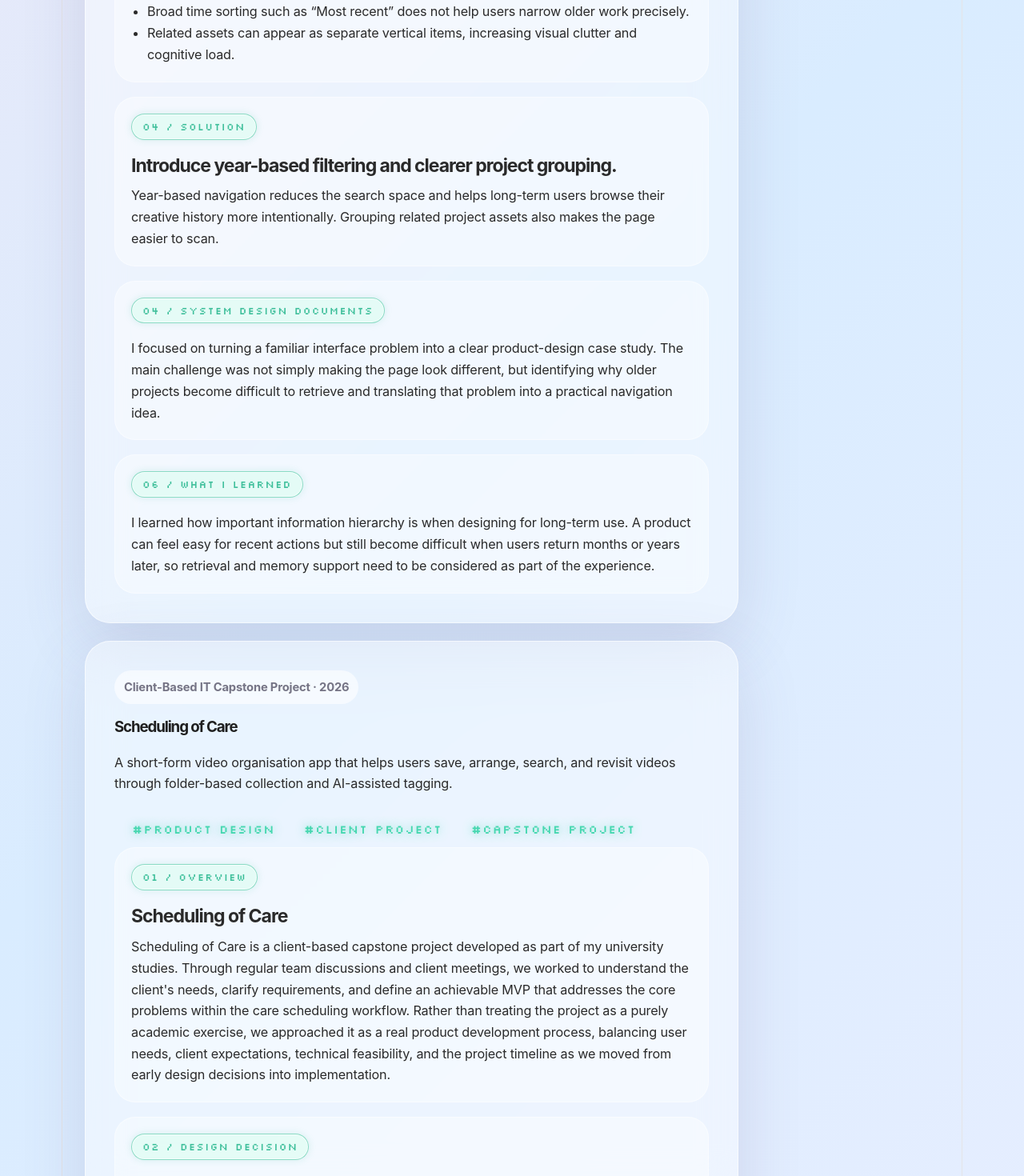
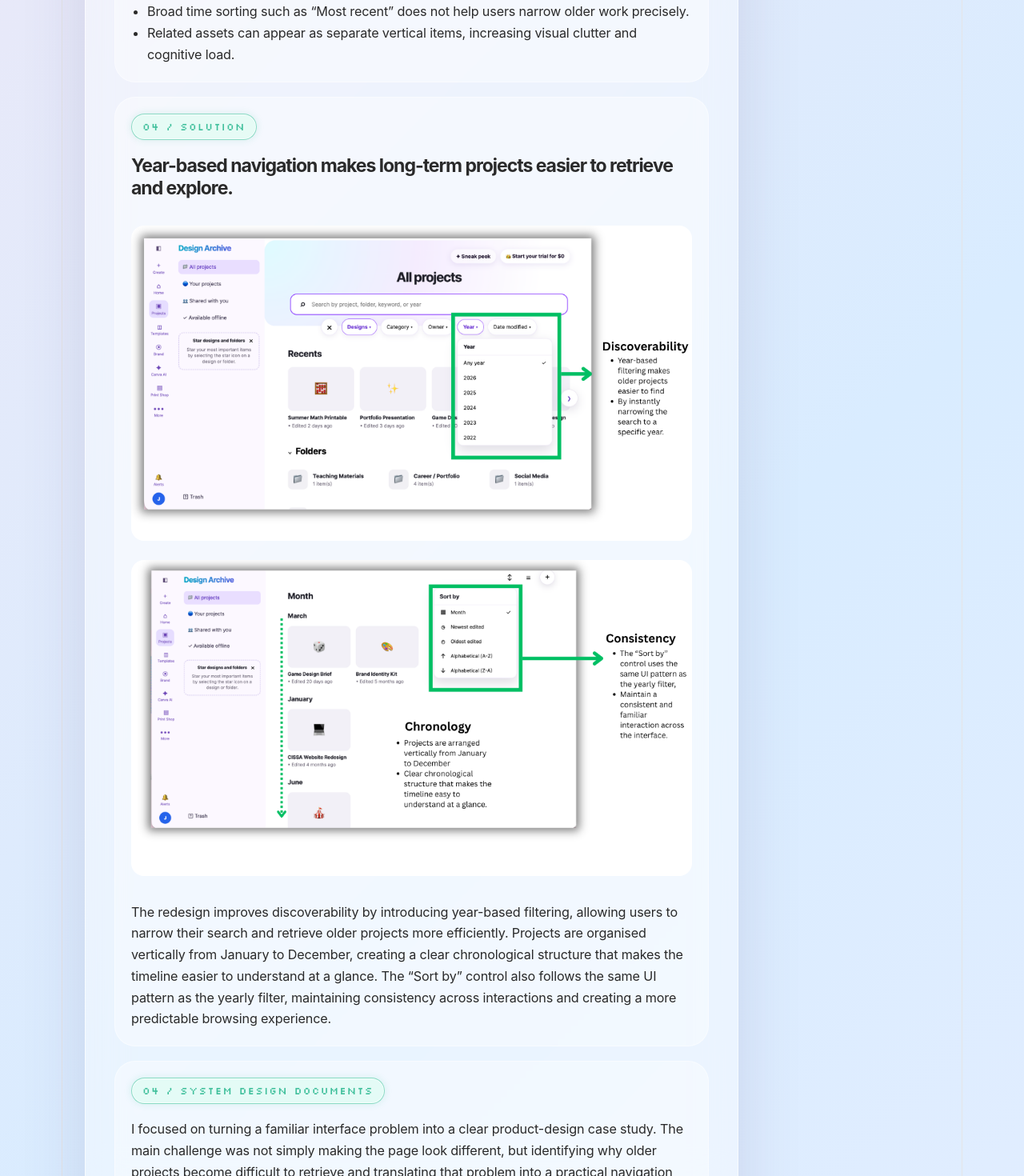
Before and after one commit to jesstasha/portfolio-2026, a React (Vite) app: page / in a window 1280 px wide. Shown: the part 2620-4090 px from the top of the page at 80% size. Built offline with nearby package versions, Linux system fonts and the light colour scheme.

Commit message:
Update Canva redesign solution section

```diff
--- a/src/App.jsx
+++ b/src/App.jsx
@@ -966,27 +966,67 @@ function ProjectCard({ project, index }) {
                   className="lowfi-wireframe-slider"
                 />
               </>
+            ) : project.title === "Canva Projects Redesign" ? (
+              <>
+                <h4>
+                  Year-based navigation makes long-term projects easier to retrieve and explore.
+                </h4>
+
+                <img
+                  src="/portfolio-2026/portfolio_pngs/canva-projects-redesign/solution-year-view.png"
+                  alt="Canva redesign with year-based project navigation"
+                  style={{
+                    width: "100%",
+                    height: "auto",
+                    display: "block",
+                    margin: "32px auto 24px",
+                    borderRadius: "16px"
+                  }}
+                />
+
+                <img
+                  src="/portfolio-2026/portfolio_pngs/canva-projects-redesign/solution-sort-view.png"
+                  alt="Canva redesign showing consistent project sorting controls"
+                  style={{
+                    width: "100%",
+                    height: "auto",
+                    display: "block",
+                    margin: "24px auto 32px",
+                    borderRadius: "16px"
+                  }}
+                />
+
+                <p>
+                  The redesign improves discoverability by introducing year-based filtering,
+                  allowing users to narrow their search and retrieve older projects more
+                  efficiently. Projects are organised vertically from January to December,
+                  creating a clear chronological structure that makes the timeline easier to
+                  understand at a glance. The “Sort by” control also follows the same UI pattern
+                  as the yearly filter, maintaining consistency across interactions and creating
+                  a more predictable browsing experience.
+                </p>
+              </>
             ) : (
               <>
                 <h4>
-                  {project.title === "Canva Projects Redesign"
-                    ? "Introduce year-based filtering and clearer project grouping."
-                    : "Maslow’s hierarchy structures the five-level progression, while Jung’s ego/self concept shapes the two gameplay paths."}
+                  Maslow’s hierarchy structures the five-level progression, while Jung’s
+                  ego/self concept shapes the two gameplay paths.
                 </h4>
 
-                {project.title === "Earth Resonance" && (
                 <p>
-                    Inspired by Jung&apos;s ego/self concept and Maslow&apos;s five needs. Each level maps to a need (survival → self-actualisation). The main challenge was making psychological concepts feel intuitive through gameplay mechanics rather than explanation.
+                  Inspired by Jung&apos;s ego/self concept and Maslow&apos;s five needs.
+                  Each level maps to a need (survival → self-actualisation). The main
+                  challenge was making psychological concepts feel intuitive through
+                  gameplay mechanics rather than explanation.
                 </p>
-                )}
 
                 <p>
-                  {project.title === "Canva Projects Redesign"
-                    ? "Year-based navigation reduces the search space and helps long-term users browse their creative history more intentionally. Grouping related project assets also makes the page easier to scan."
-                    : "Each level moves from survival to self-actualisation through a red-to-blue progression. In SOUL MODE, players type level-specific words and continue toward the reflective ending. In EGO MODE, players may type any word for score and ranking, but lose access to the SOUL ending."}
+                  Each level moves from survival to self-actualisation through a red-to-blue
+                  progression. In SOUL MODE, players type level-specific words and continue
+                  toward the reflective ending. In EGO MODE, players may type any word for
+                  score and ranking, but lose access to the SOUL ending.
                 </p>
 
-                {project.title === "Earth Resonance" && (
                 <img
                   src="/portfolio-2026/portfolio_pngs/ego_soul_mode.png"
                   alt="Earth Resonance SOUL MODE and EGO MODE level design layouts"
@@ -997,7 +1037,6 @@ function ProjectCard({ project, index }) {
                     borderRadius: "12px"
                   }}
                 />
-                )}
               </>
             )}
           </section>
```
Also changed, not shown: public/portfolio_pngs/canva-projects-redesign/solution-sort-view.png (added), public/portfolio_pngs/canva-projects-redesign/solution-year-view.png (added). Lines whose indentation alone changed are shown as unchanged.
